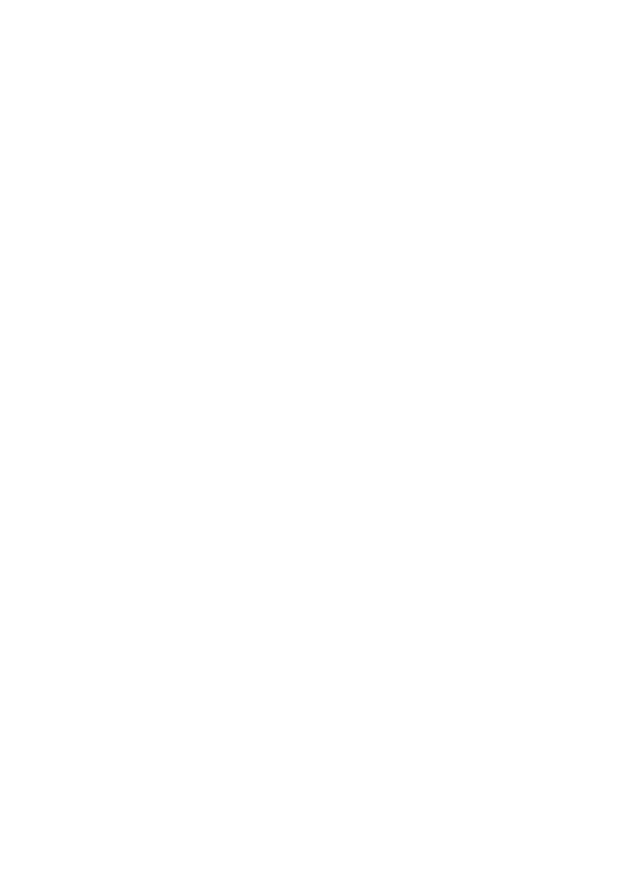
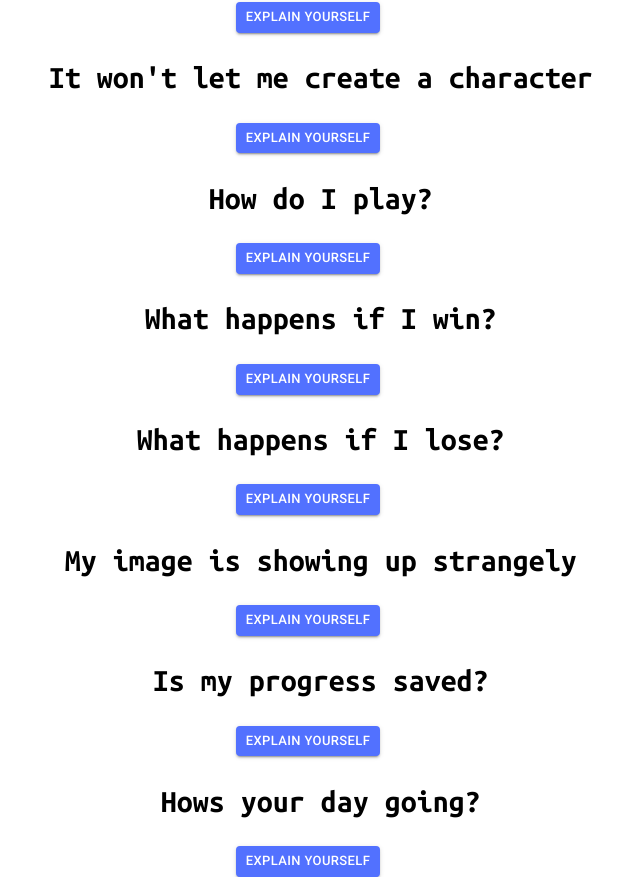
Before and after one commit to Garofalo/random-quest, a React (Create React App) app in the folder client/: page /help in a window 1280 px wide. Shown: the part 240-1117 px from the top of the page, without its empty margins (332-972 px from the left). Before the commit the page ends 800 px from the top, so only its background shows below. Built offline with nearby package versions, Linux system fonts and the light colour scheme; no server answers.

Commit message:
help added

```diff
--- a/client/src/App.js
+++ b/client/src/App.js
@@ -4,7 +4,7 @@
 import CharacterList from './components/List/CharacterList';
 import Home from './components/Home/Home';
 import Header from './components/Header';
-import Help from './components/Help';
+import Help from './components/Help/Help';
 import Create from './components/Create/Create';
 import Details from './components/details/Details';
 import axios from 'axios';
--- a/client/src/components/Help.jsx
+++ /dev/null
@@ -1,9 +0,0 @@
-import { Link } from "react-router-dom"
-
-export default function Help() {
-  return (
-    <div>
-      <p>This is the help section</p>
-    </div>
-  )
-}
--- /dev/null
+++ b/client/src/components/Help/Help.css
@@ -0,0 +1,5 @@
+.quest-card {
+  display: flex;
+  align-items: center;
+  flex-direction: column;
+}
--- /dev/null
+++ b/client/src/components/Help/Help.jsx
@@ -0,0 +1,120 @@
+import { useState } from "react"
+import './Help.css'
+import { Button } from "@mui/material"
+import { createTheme } from '@mui/material/styles';
+import '@fontsource/roboto/300.css';
+import '@fontsource/roboto/400.css';
+import '@fontsource/roboto/500.css';
+import '@fontsource/roboto/700.css';
+
+const theme = createTheme({
+  palette: {
+    primary: {
+      main: '#5271ff',
+    },
+    secondary: {
+      main: '#00e5ff',
+  }
+  },
+});
+
+
+export default function Help() {
+
+  const [showMore1, setShowMore1] = useState(false)
+  const [showMore2, setShowMore2] = useState(false)
+  const [showMore3, setShowMore3] = useState(false)
+  const [showMore4, setShowMore4] = useState(false)
+  const [showMore5, setShowMore5] = useState(false)
+  const [showMore6, setShowMore6] = useState(false)
+  const [showMore7, setShowMore7] = useState(false)
+  const [showMore8, setShowMore8] = useState(false)
+
+
+
+  return (
+    <div>
+
+      <div className='quest-card'>
+      <h2>What's the Deal here?</h2>{showMore1 === false &&
+          <Button size='small' variant='contained' theme={theme} onClick={() => { setShowMore1(e => !e); }}>Explain Yourself</Button>}
+      {
+        showMore1 === true && <>
+        <h3>Random Quest is very simple- create or select a character and start the quest!</h3>
+        <Button size='small' variant='contained' theme={theme} onClick={() => { setShowMore1(e => !e);}}>Fine, you don't have to yell</Button>
+      </>}
+      </div>
+      <div className='quest-card'>
+      <h2>It won't let me create a character</h2>{showMore2 === false &&
+        <Button size='small' variant='contained' theme={theme} onClick={() => { setShowMore2(e => !e);}}>Explain Yourself</Button>}
+      {
+        showMore2 === true && <>
+            <h3>You gotta fill out all the information. Every box. Yep. Even the Image. Just push random image if you're
+              gonna complain about it, sheesh.
+            </h3>
+        <Button size='small' variant='contained' theme={theme} onClick={() => { setShowMore2(e => !e);}}>Fine, you don't have to yell</Button>
+      </>}
+      </div>
+      <div className='quest-card'>
+      <h2>How do I play?</h2>{showMore8 === false &&
+        <Button size='small' variant='contained' theme={theme} onClick={() => { setShowMore8(e => !e);}}>Explain Yourself</Button>}
+      {
+        showMore8 === true && <>
+            <h3>Each turn, a character will select either its primary attack, or call on it's powers of randomness and hope for the best.
+            </h3>
+        <Button size='small' variant='contained' theme={theme} onClick={() => { setShowMore8(e => !e);}}>Fine, you don't have to yell</Button>
+      </>}
+      </div>
+      <div className='quest-card'>
+      <h2>What happens if I win?</h2>{showMore3 === false &&
+        <Button size='small' variant='contained' theme={theme} onClick={() => { setShowMore3(e => !e);}}>Explain Yourself</Button>}
+      {
+        showMore3 === true && <>
+            <h3>You Level Up! The character is updated at the end of each level. You are fully healed and do a bit more damage.
+              Of course, the enemies do too. </h3>
+
+        <Button size='small' variant='contained' theme={theme} onClick={() => { setShowMore3(e => !e)}}>Fine, you don't have to yell</Button>
+      </>}
+      </div>
+      <div className='quest-card'>
+      <h2>What happens if I lose?</h2>{showMore4 === false &&
+        <Button size='small' variant='contained' theme={theme} onClick={() => { setShowMore4(e => !e)}}>Explain Yourself</Button>}
+      {
+        showMore4 === true && <>
+            <h3>No big deal, just start over. With a new character, because if a character is defeated,
+              it gets deleted. Bars.
+            </h3>
+
+        <Button size='small' variant='contained' theme={theme} onClick={() => { setShowMore4(e => !e)}}>Fine, you don't have to yell</Button>
+      </>}
+      </div>
+      <div className='quest-card'>
+      <h2>My image is showing up strangely</h2>{showMore5 === false &&
+        <Button size='small' variant='contained' theme={theme} onClick={() => { setShowMore5(e => !e)}}>Explain Yourself</Button>}
+      {
+        showMore5 === true && <>
+            <h3>Not really a question, friend, but just refresh the page.</h3>
+        <Button size='small' variant='contained' theme={theme} onClick={() => { setShowMore5(e => !e)}}>Fine, you don't have to yell</Button>
+      </>}
+      </div>
+      <div className='quest-card'>
+      <h2>Is my progress saved?</h2>{showMore6 === false &&
+        <Button size='small' variant='contained' theme={theme} onClick={() => { setShowMore6(e => !e)}}>Explain Yourself</Button>}
+      {
+        showMore6 === true && <>
+            <h3>It **Should** be tracked, so if you quit, the character is on the same level with the proper damage dealt.</h3>
+        <Button size='small' variant='contained' theme={theme} onClick={() => { setShowMore6(e => !e)}}>Fine, you don't have to yell</Button>
+      </>}
+      </div>
+      <div className='quest-card'>
+      <h2>Hows your day going?</h2>{showMore7 === false &&
+        <Button size='small' variant='contained' theme={theme} onClick={() => { setShowMore7(e => !e)}}>Explain Yourself</Button>}
+      {
+        showMore7 === true && <>
+            <h3>Just peachy. Shouldn't you be sacrificing characters to the random gods?</h3>
+        <Button size='small' variant='contained' theme={theme} onClick={() => { setShowMore7(e => !e)}}>Fine, you don't have to yell</Button>
+      </>}
+      </div>
+    </div>
+  )
+}
--- a/client/src/components/Level/Level.jsx
+++ b/client/src/components/Level/Level.jsx
@@ -172,7 +172,7 @@
       setTotalDamage(totalDamage + randNum50)
       checkFightStatus(hp, enemyHp-randNum50)
     } else if (result === 'high2') {
-      setCurrentTurn(`Your ${defense} ${randomWin ? randomWin: null} ${enemy} long enough to catch your breath! You recover ${randNum50} HP!`)
+      setCurrentTurn(`Your ${defense} ${randomWin ? randomWin: 'beats'} ${enemy} long enough to catch your breath! You recover ${randNum50} HP!`)
       setHp(hp+randNum50)
     } else if (result === 'low1') {
       setCurrentTurn(`You are bested in ${randomContest}, and suffer ${randNum25} damage!`)
--- a/client/src/components/details/Details.css
+++ b/client/src/components/details/Details.css
@@ -84,7 +84,7 @@
   margin: 2vw;
 }
 
-@media (min-width: 750px) {
+@media (min-width: 751px) {
   .character-details {
     display: grid;
     grid-template-columns: repeat(10, 10vw);
```
